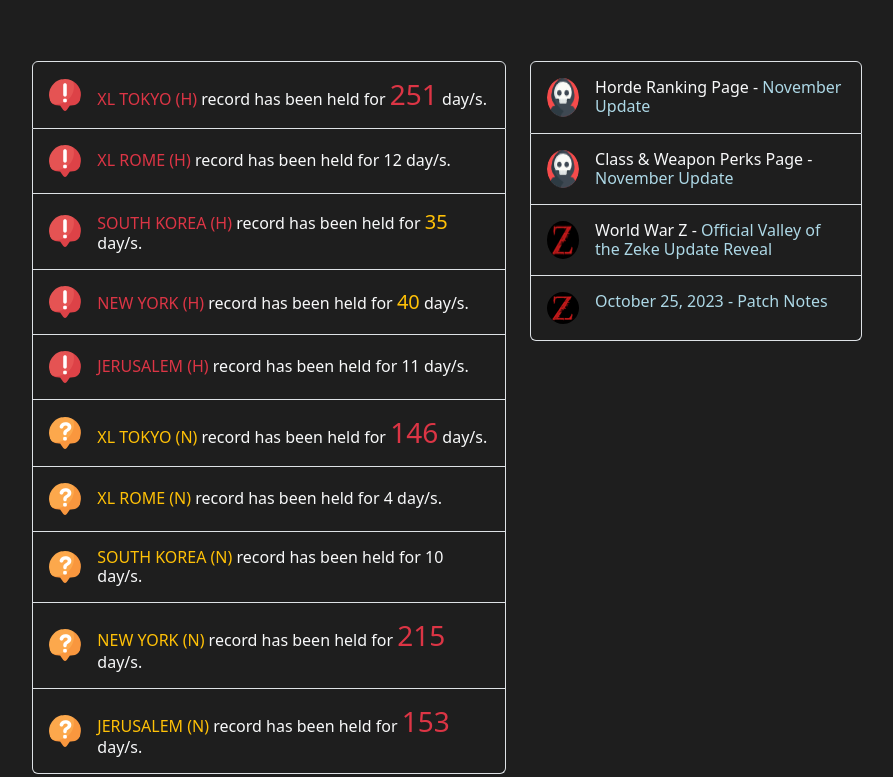
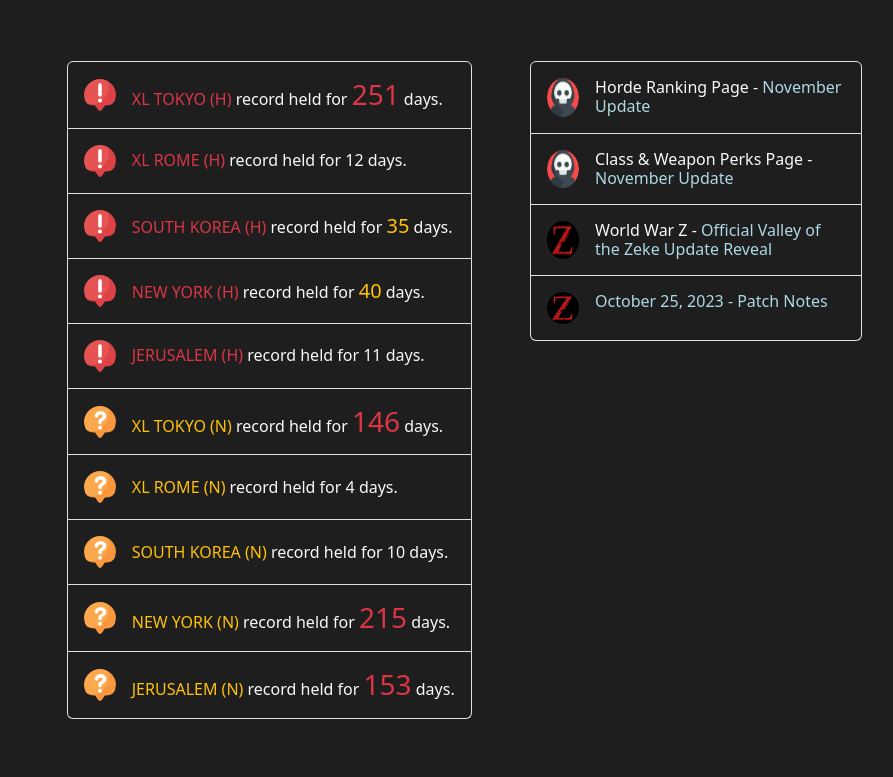
Before and after one commit to CapriceYuri/wwz-Horde-Ranking, a website with bundled scripts: page index.html in a window 1280 px wide. Shown: the part 618-1395 px from the top of the page, without its empty margins (193-1086 px from the left). Built offline with nearby package versions, Linux system fonts and the light colour scheme.

Commit message:
Update text

```diff
--- a/index.html
+++ b/index.html
@@ -121,7 +121,7 @@
                                         <img src="images/info.png" class="rounded-circle flex-shrink-0">
                                         <div class="d-flex gap-2 w-100 justify-content-between">
                                             <div>
-                                                <h6 class="mb-0"><span class="text-danger">XL TOKYO (H)</span> record has been held for <span class="timeago"></span> day/s.</h6>
+                                                <h6 class="mb-0"><span class="text-danger">XL TOKYO (H)</span> record held for <span class="timeago"></span> days.</h6>
                                             </div>
                                         </div>
                                     </div>
@@ -131,7 +131,7 @@
                                         <div class="d-flex gap-2 w-100 justify-content-between">
                                             <div>
                                                 <div>
-                                                    <h6 class="mb-0"><span class="text-danger">XL ROME (H)</span> record has been held for <span class="timeago"></span> day/s.</h6>
+                                                    <h6 class="mb-0"><span class="text-danger">XL ROME (H)</span> record held for <span class="timeago"></span> days.</h6>
                                                 </div>
                                             </div>
                                         </div>
@@ -142,7 +142,7 @@
                                         <div class="d-flex gap-2 w-100 justify-content-between">
                                             <div>
                                                 <div>
-                                                    <h6 class="mb-0"><span class="text-danger">SOUTH KOREA (H)</span> record has been held for <span class="timeago"></span> day/s.</h6>
+                                                    <h6 class="mb-0"><span class="text-danger">SOUTH KOREA (H)</span> record held for <span class="timeago"></span> days.</h6>
                                                 </div>
                                             </div>
                                         </div>
@@ -153,7 +153,7 @@
                                         <div class="d-flex gap-2 w-100 justify-content-between">
                                             <div>
                                                 <div>
-                                                    <h6 class="mb-0"><span class="text-danger">NEW YORK (H)</span> record has been held for <span class="timeago"></span> day/s.</h6>
+                                                    <h6 class="mb-0"><span class="text-danger">NEW YORK (H)</span> record held for <span class="timeago"></span> days.</h6>
                                                 </div>
                                             </div>
                                         </div>
@@ -164,7 +164,7 @@
                                         <div class="d-flex gap-2 w-100 justify-content-between">
                                             <div>
                                                 <div>
-                                                    <h6 class="mb-0"><span class="text-danger">JERUSALEM (H)</span> record has been held for <span class="timeago"></span> day/s.</h6>
+                                                    <h6 class="mb-0"><span class="text-danger">JERUSALEM (H)</span> record held for <span class="timeago"></span> days.</h6>
                                                 </div>
                                             </div>
                                         </div>
@@ -175,7 +175,7 @@
                                         <div class="d-flex gap-2 w-100 justify-content-between">
                                             <div>
                                                 <div>
-                                                    <h6 class="mb-0"><span class="text-warning">XL TOKYO (N)</span> record has been held for <span class="timeago"></span> day/s.</h6>
+                                                    <h6 class="mb-0"><span class="text-warning">XL TOKYO (N)</span> record held for <span class="timeago"></span> days.</h6>
                                                 </div>
                                             </div>
                                         </div>
@@ -186,7 +186,7 @@
                                         <div class="d-flex gap-2 w-100 justify-content-between">
                                             <div>
                                                 <div>
-                                                    <h6 class="mb-0"><span class="text-warning">XL ROME (N)</span> record has been held for <span class="timeago"></span> day/s.</h6>
+                                                    <h6 class="mb-0"><span class="text-warning">XL ROME (N)</span> record held for <span class="timeago"></span> days.</h6>
                                                 </div>
                                             </div>
                                         </div>
@@ -197,7 +197,7 @@
                                         <div class="d-flex gap-2 w-100 justify-content-between">
                                             <div>
                                                 <div>
-                                                    <h6 class="mb-0"><span class="text-warning">SOUTH KOREA (N)</span> record has been held for <span class="timeago"></span> day/s.</h6>
+                                                    <h6 class="mb-0"><span class="text-warning">SOUTH KOREA (N)</span> record held for <span class="timeago"></span> days.</h6>
                                                 </div>
                                             </div>
                                         </div>
@@ -208,7 +208,7 @@
                                         <div class="d-flex gap-2 w-100 justify-content-between">
                                             <div>
                                                 <div>
-                                                    <h6 class="mb-0"><span class="text-warning">NEW YORK (N)</span> record has been held for <span class="timeago"></span> day/s.</h6>
+                                                    <h6 class="mb-0"><span class="text-warning">NEW YORK (N)</span> record held for <span class="timeago"></span> days.</h6>
                                                 </div>
                                             </div>
                                         </div>
@@ -219,7 +219,7 @@
                                         <div class="d-flex gap-2 w-100 justify-content-between">
                                             <div>
                                                 <div>
-                                                    <h6 class="mb-0"><span class="text-warning">JERUSALEM (N)</span> record has been held for <span class="timeago"></span> day/s.</h6>
+                                                    <h6 class="mb-0"><span class="text-warning">JERUSALEM (N)</span> record held for <span class="timeago"></span> days.</h6>
                                                 </div>
                                             </div>
                                         </div>
```
